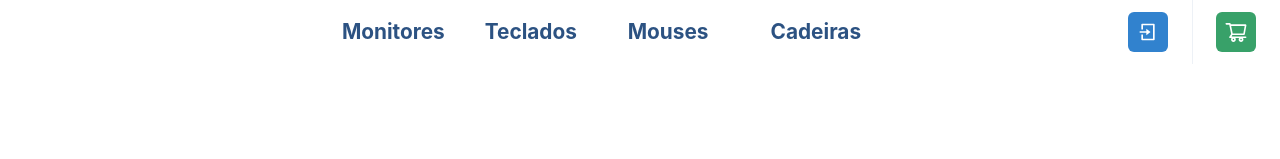
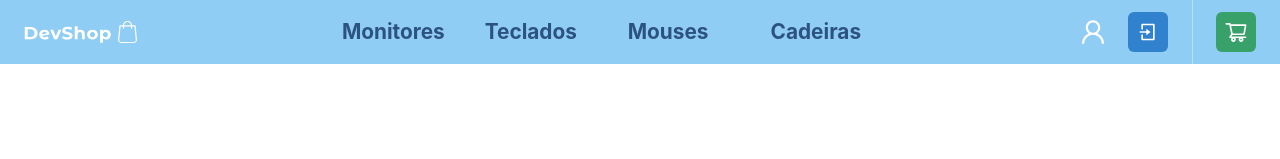
Before and after one commit to vivianequeiroz/dev-shop, a Next.js app: page /home in a window 1280 px wide. Shown: the top 159 px of the page. Built offline with nearby package versions, Linux system fonts and the light colour scheme; no server answers.

Commit message:
fix: adjust header background color

```diff
--- a/src/components/Header/index.tsx
+++ b/src/components/Header/index.tsx
@@ -48,6 +48,7 @@ export function Header() {
       align="center"
       justify="space-between"
       paddingX="1.5rem"
+      backgroundColor={'blue.200'}
     >
       <Logo />
       <NavBar />
```
